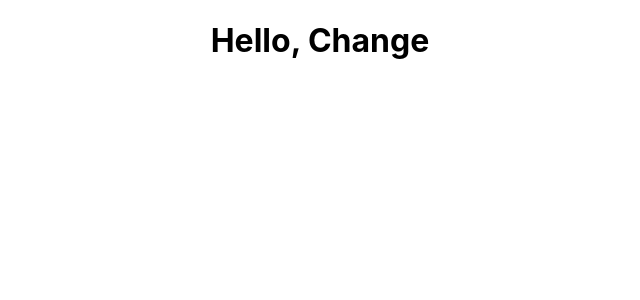
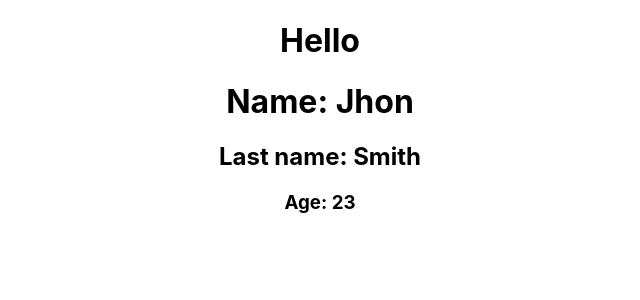
Before and after one commit to mmhanda/Movies-Rating, a React (Create React App) app: page / in a window 1280 px wide. Shown: the top 300 px of the page, without its empty margins (320-960 px from the left). Built offline with nearby package versions, Linux system fonts and the light colour scheme.

Commit message:
add person component and use props to pass values

```diff
--- a/src/App.js
+++ b/src/App.js
@@ -1,9 +1,28 @@
 import './App.css';
 
+const Person = (props) => {
+  return (
+    <>
+      <h1>Name: {props.name}</h1>
+      <h2>Last name: Smith</h2>
+      <h3>Age: {props.age}</h3>
+    </>
+  )
+}
+
 const App = () => {
+  const name = "Jhon";
+  const age =23
   return (
     <div className="App">
-    <h1>Hello, Change</h1>
+    <h1>{ "Hello" }</h1>
+    {name ?
+      (<>
+          <Person name={name} age={age} />
+      </>):
+      (<>
+        <h2>No name provided</h2>
+      </>)}
     </div>
   );
 }
```
